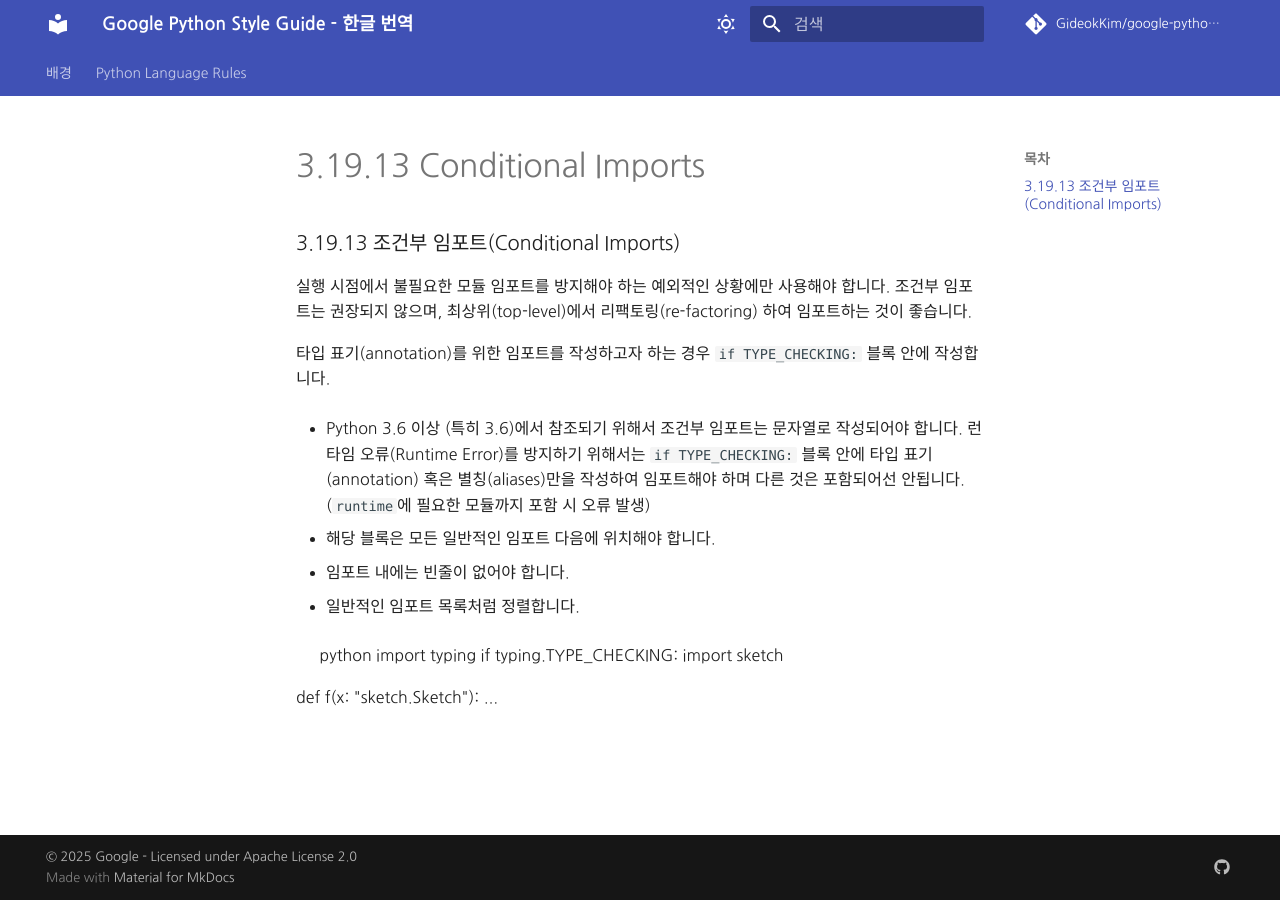
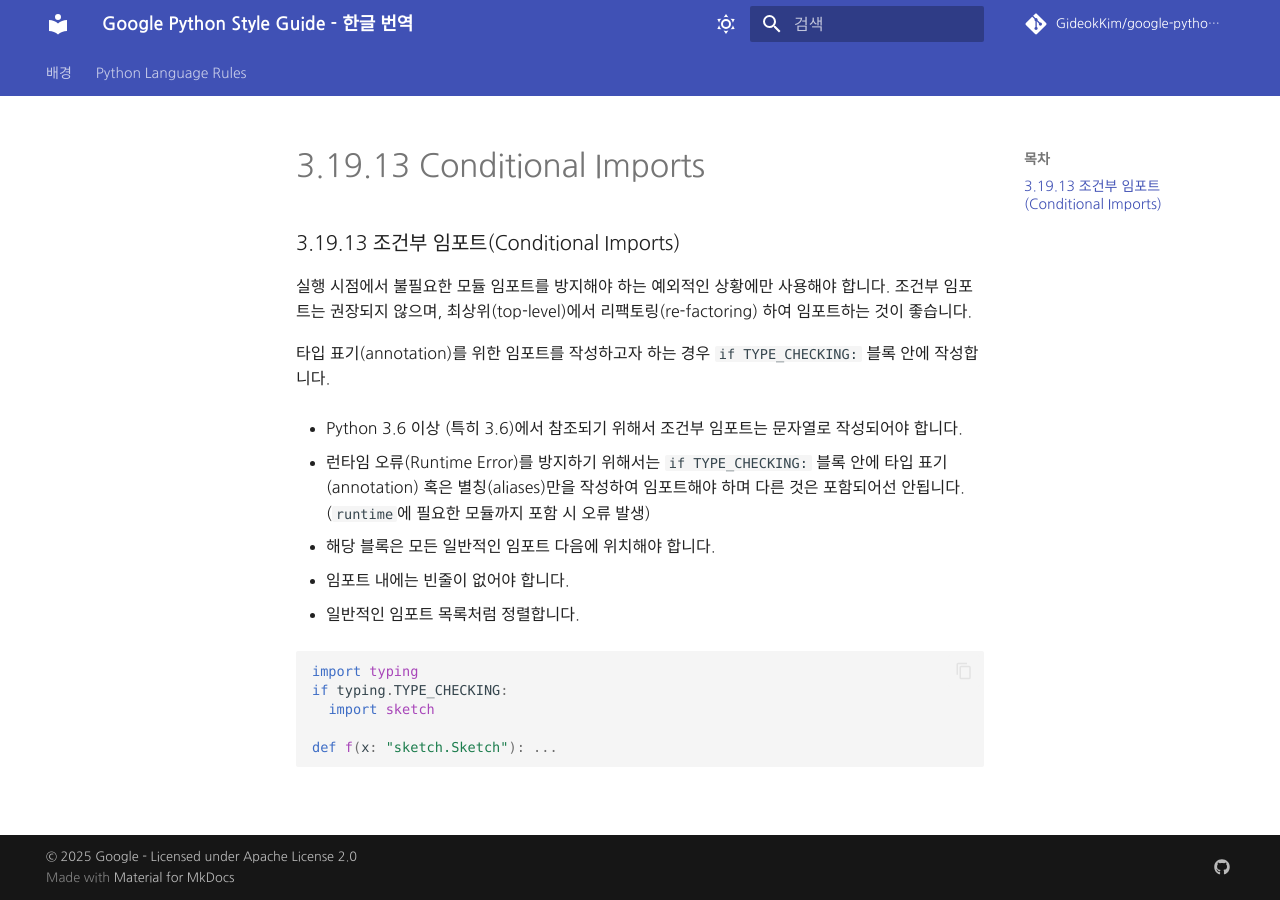
Before and after one commit to Yoonsoyoung02/google-python-style-guide-kr, an MkDocs documentation site: the page built from google python style guide/3.19.13 Conditional Imports.md, in a window 1280 px wide. Built offline with MkDocs 1.6.1 and Material for MkDocs 9.7.7, drawn with Linux system fonts in a browser that asks for light colours; some web fonts are replaced; comment, search, counter and statistics services are not loaded.

````diff
--- a/google python style guide/3.19.13 Conditional Imports.md
+++ b/google python style guide/3.19.13 Conditional Imports.md
@@ -6,7 +6,8 @@
 타입 표기(annotation)를 위한 임포트를 작성하고자 하는 경우 `if TYPE_CHECKING:` 블록 안에 작성합니다.
 
 - Python 3.6 이상 (특히 3.6)에서 참조되기 위해서 조건부 임포트는 문자열로 작성되어야 합니다.
-런타임 오류(Runtime Error)를 방지하기 위해서는 `if TYPE_CHECKING:` 블록 안에 타입 표기(annotation) 혹은 별칭(aliases)만을 작성하여 임포트해야 하며 다른 것은 포함되어선 안됩니다. (`runtime`에 필요한 모듈까지 포함 시 오류 발생)
+
+- 런타임 오류(Runtime Error)를 방지하기 위해서는 `if TYPE_CHECKING:` 블록 안에 타입 표기(annotation) 혹은 별칭(aliases)만을 작성하여 임포트해야 하며 다른 것은 포함되어선 안됩니다. (`runtime`에 필요한 모듈까지 포함 시 오류 발생)
 
 - 해당 블록은 모든 일반적인 임포트 다음에 위치해야 합니다.
 
@@ -19,4 +20,5 @@ import typing
 if typing.TYPE_CHECKING:
   import sketch
 
-def f(x: "sketch.Sketch"): ...```
+def f(x: "sketch.Sketch"): ...
+```
````
